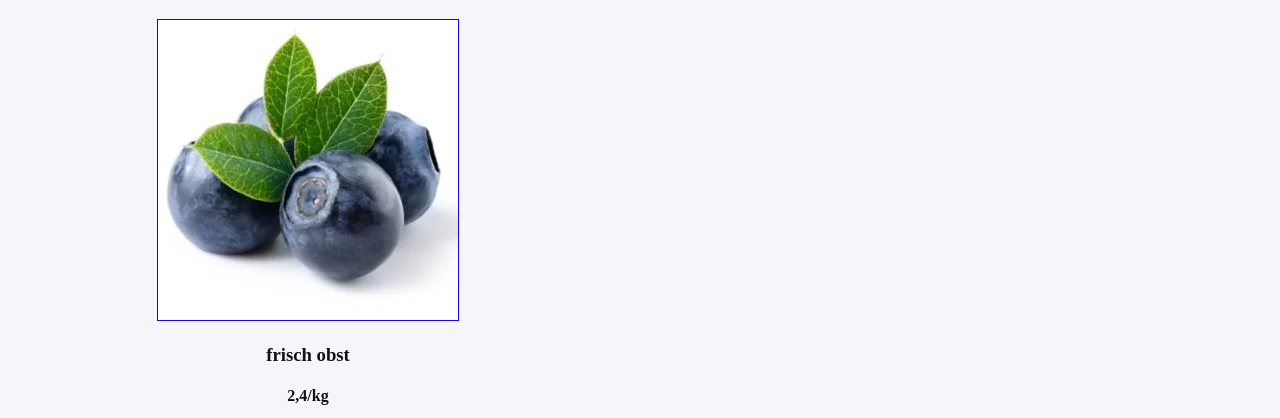
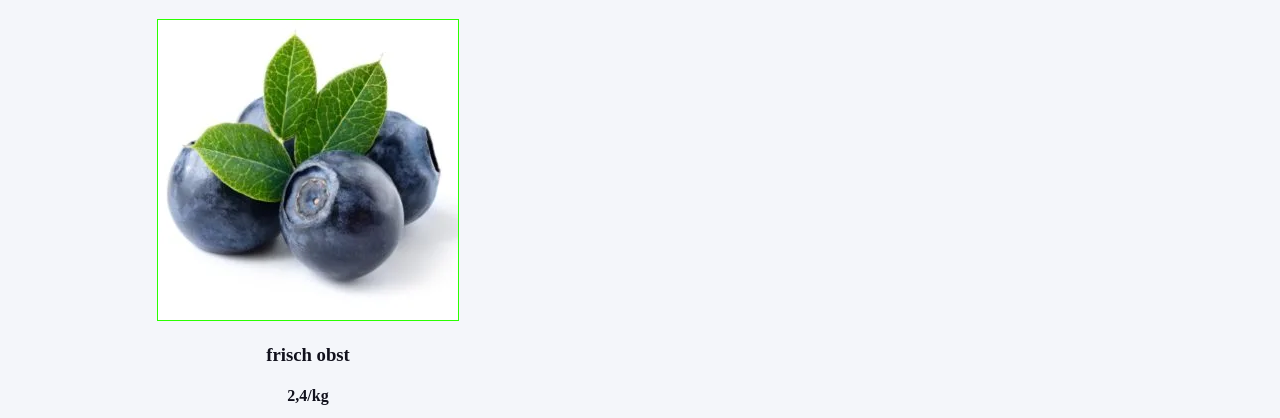
Before and after one commit to Hammuda007/First-fronted-project, a plain HTML site: page index.html in a window 1280 px wide. In both pictures the pointer is over the element 308 px from the left and 279 px from the top of the page. Shown: the part 61-479 px from the top of the page. Drawn offline with Linux system fonts and the light colour scheme; a web font is replaced by a local one.

Commit message:
update code

```diff
--- a/style.css
+++ b/style.css
@@ -28,7 +28,7 @@ body
     text-align: center;
  }
 .cards :hover{
-    border: 1px solid rgb(25, 0, 255) ;
+    border: 1px solid rgb(43, 255, 0) ;
 }
  .my image{
     width: 250px;
```
